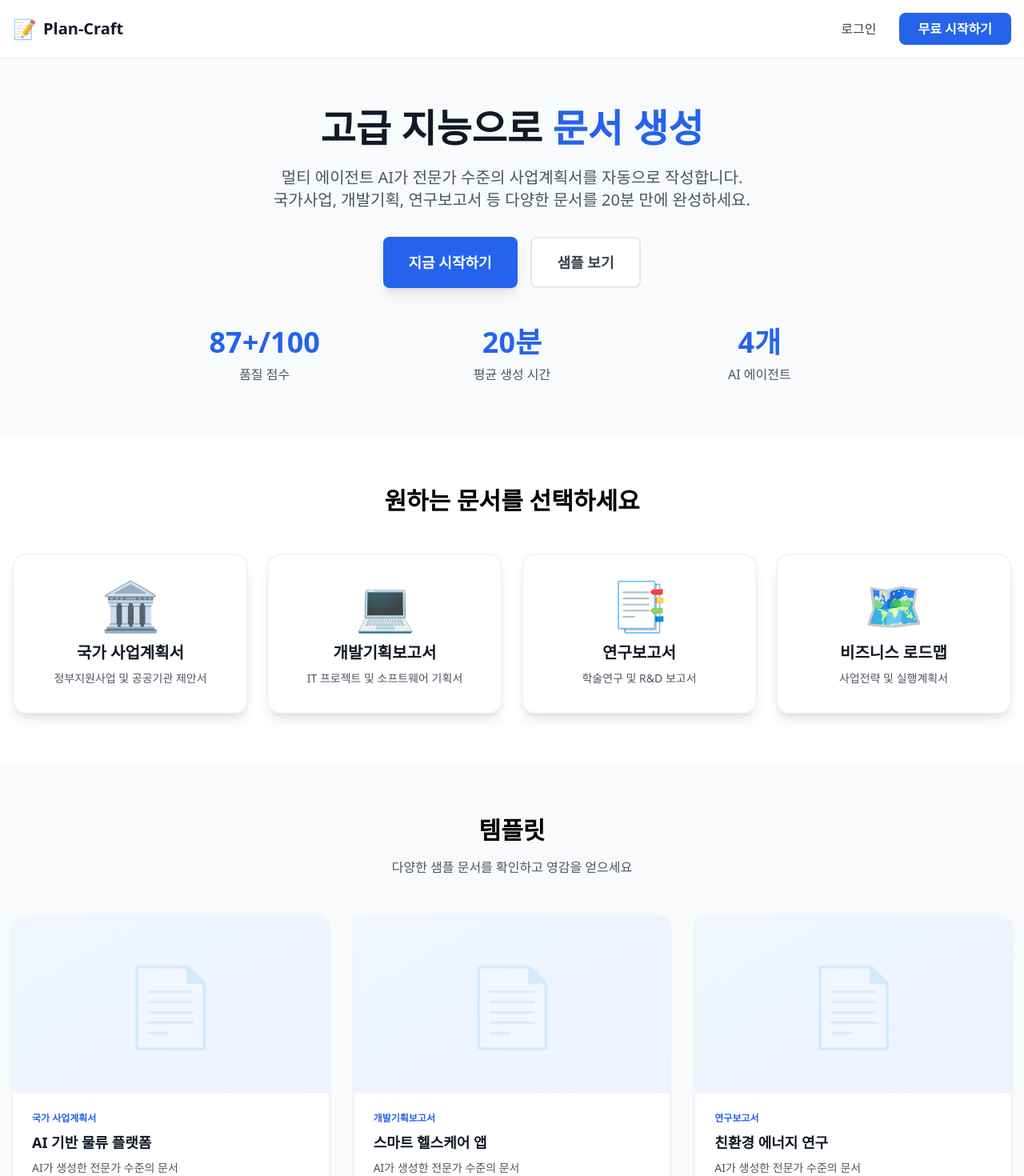
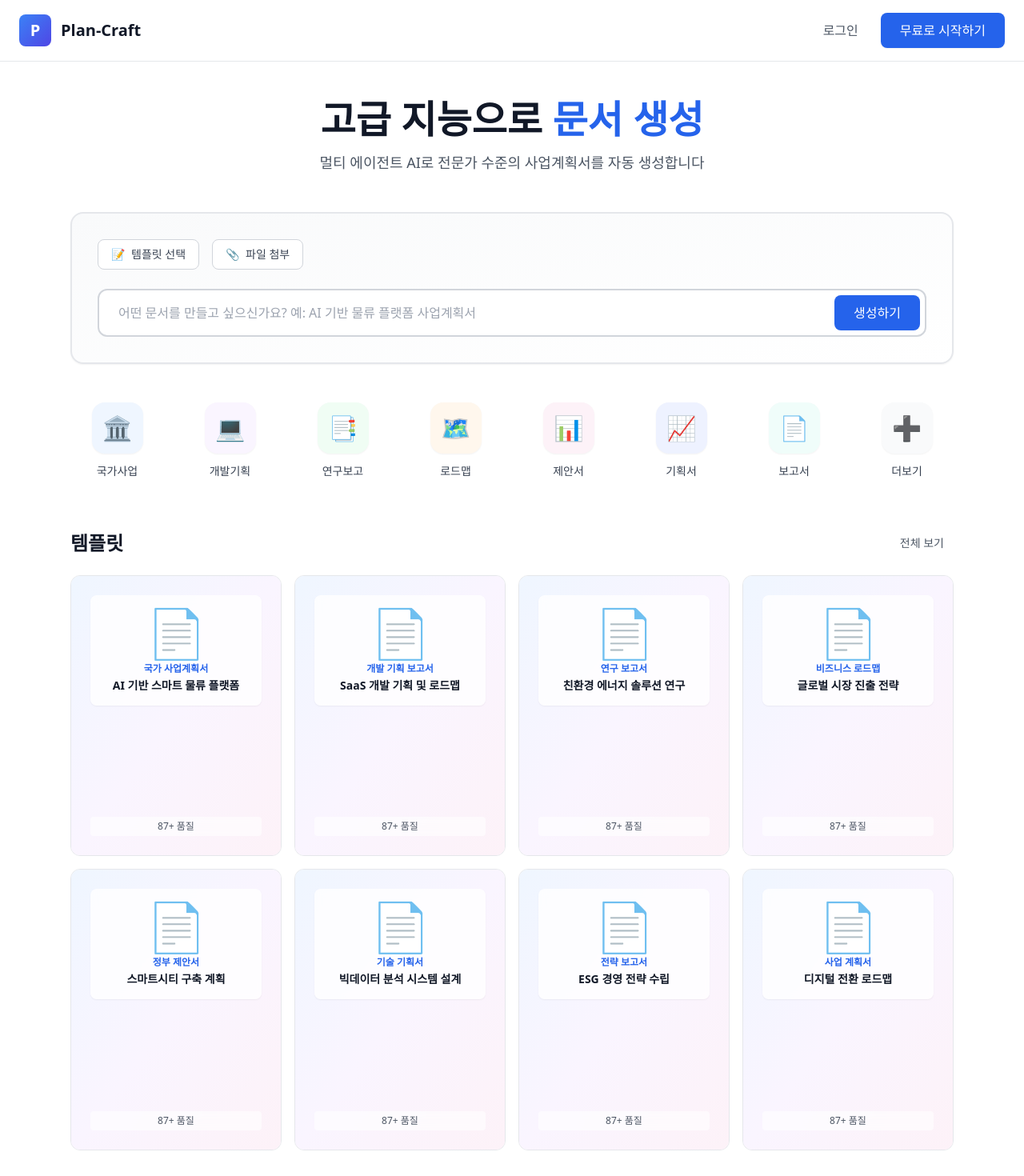
Before and after one commit to sungli01/plan-crft-MVP, a Next.js app in the folder plan-craft-web/: page / in a window 1280 px wide. Shown: the top 1470 px of the page at 80% size. Built offline with nearby package versions, Linux system fonts and the light colour scheme.

Commit message:
redesign: Complete Skywork-style homepage with search bar and document grid

```diff
--- a/plan-craft-web/app/page.tsx
+++ b/plan-craft-web/app/page.tsx
@@ -3,73 +3,80 @@
 import { useRouter } from 'next/navigation';
 import { useEffect, useState } from 'react';
 
-const DOCUMENT_CATEGORIES = [
+const DOCUMENT_TYPES = [
   {
     id: 'government',
     icon: '🏛️',
-    title: '국가 사업계획서',
-    description: '정부지원사업 및 공공기관 제안서',
-    color: 'from-blue-500 to-blue-600'
+    label: '국가사업',
+    color: 'from-blue-400 to-blue-600',
+    bg: 'bg-blue-50'
   },
   {
     id: 'development',
     icon: '💻',
-    title: '개발기획보고서',
-    description: 'IT 프로젝트 및 소프트웨어 기획서',
-    color: 'from-purple-500 to-purple-600'
+    label: '개발기획',
+    color: 'from-purple-400 to-purple-600',
+    bg: 'bg-purple-50'
   },
   {
     id: 'research',
     icon: '📑',
-    title: '연구보고서',
-    description: '학술연구 및 R&D 보고서',
-    color: 'from-green-500 to-green-600'
+    label: '연구보고',
+    color: 'from-green-400 to-green-600',
+    bg: 'bg-green-50'
   },
   {
     id: 'roadmap',
     icon: '🗺️',
-    title: '비즈니스 로드맵',
-    description: '사업전략 및 실행계획서',
-    color: 'from-orange-500 to-orange-600'
+    label: '로드맵',
+    color: 'from-orange-400 to-orange-600',
+    bg: 'bg-orange-50'
+  },
+  {
+    id: 'proposal',
+    icon: '📊',
+    label: '제안서',
+    color: 'from-pink-400 to-pink-600',
+    bg: 'bg-pink-50'
+  },
+  {
+    id: 'plan',
+    icon: '📈',
+    label: '기획서',
+    color: 'from-indigo-400 to-indigo-600',
+    bg: 'bg-indigo-50'
+  },
+  {
+    id: 'report',
+    icon: '📄',
+    label: '보고서',
+    color: 'from-teal-400 to-teal-600',
+    bg: 'bg-teal-50'
+  },
+  {
+    id: 'more',
+    icon: '➕',
+    label: '더보기',
+    color: 'from-gray-400 to-gray-600',
+    bg: 'bg-gray-50'
   }
 ];
 
-const SAMPLE_TEMPLATES = [
-  {
-    title: 'AI 기반 물류 플랫폼',
-    category: '국가 사업계획서',
-    image: 'https://via.placeholder.com/400x300/3b82f6/ffffff?text=Sample+1'
-  },
-  {
-    title: '스마트 헬스케어 앱',
-    category: '개발기획보고서',
-    image: 'https://via.placeholder.com/400x300/8b5cf6/ffffff?text=Sample+2'
-  },
-  {
-    title: '친환경 에너지 연구',
-    category: '연구보고서',
-    image: 'https://via.placeholder.com/400x300/10b981/ffffff?text=Sample+3'
-  },
-  {
-    title: '글로벌 진출 전략',
-    category: '비즈니스 로드맵',
-    image: 'https://via.placeholder.com/400x300/f59e0b/ffffff?text=Sample+4'
-  },
-  {
-    title: '스마트시티 구축계획',
-    category: '국가 사업계획서',
-    image: 'https://via.placeholder.com/400x300/3b82f6/ffffff?text=Sample+5'
-  },
-  {
-    title: 'SaaS 플랫폼 개발',
-    category: '개발기획보고서',
-    image: 'https://via.placeholder.com/400x300/8b5cf6/ffffff?text=Sample+6'
-  }
+const SAMPLE_DOCS = [
+  { title: 'AI 기반 스마트 물류 플랫폼', category: '국가 사업계획서' },
+  { title: 'SaaS 개발 기획 및 로드맵', category: '개발 기획 보고서' },
+  { title: '친환경 에너지 솔루션 연구', category: '연구 보고서' },
+  { title: '글로벌 시장 진출 전략', category: '비즈니스 로드맵' },
+  { title: '스마트시티 구축 계획', category: '정부 제안서' },
+  { title: '빅데이터 분석 시스템 설계', category: '기술 기획서' },
+  { title: 'ESG 경영 전략 수립', category: '전략 보고서' },
+  { title: '디지털 전환 로드맵', category: '사업 계획서' }
 ];
 
 export default function Home() {
   const router = useRouter();
   const [token, setToken] = useState<string | null>(null);
+  const [searchText, setSearchText] = useState('');
 
   useEffect(() => {
     const stored = localStorage.getItem('token');
@@ -81,150 +88,154 @@ export default function Home() {
   }, [router]);
 
   return (
-    <div className="min-h-screen bg-gray-50">
+    <div className="min-h-screen bg-white">
       {/* 헤더 */}
-      <header className="bg-white shadow-sm sticky top-0 z-50">
-        <div className="max-w-7xl mx-auto px-4 py-4 flex justify-between items-center">
-          <div className="flex items-center gap-2">
-            <div className="text-2xl">📝</div>
-            <h1 className="text-xl font-bold text-gray-900">Plan-Craft</h1>
+      <header className="border-b border-gray-200">
+        <div className="max-w-7xl mx-auto px-6 py-4 flex justify-between items-center">
+          <div className="flex items-center gap-3">
+            <div className="w-10 h-10 rounded-lg bg-gradient-to-br from-blue-500 to-indigo-600 flex items-center justify-center text-white text-xl font-bold">
+              P
             </div>
-          <div className="flex gap-3">
+            <span className="text-xl font-semibold text-gray-900">Plan-Craft</span>
+          </div>
+          <div className="flex items-center gap-3">
             <button
               onClick={() => router.push('/login')}
-              className="px-4 py-2 text-gray-700 hover:text-gray-900 font-medium"
+              className="px-4 py-2 text-gray-600 hover:text-gray-900 font-medium transition"
             >
               로그인
             </button>
             <button
               onClick={() => router.push('/register')}
-              className="px-6 py-2 bg-blue-600 text-white rounded-lg font-semibold hover:bg-blue-700 transition"
+              className="px-6 py-2.5 bg-blue-600 text-white rounded-lg font-medium hover:bg-blue-700 transition shadow-sm"
             >
-              무료 시작하기
+              무료로 시작하기
             </button>
           </div>
         </div>
       </header>
 
-      {/* 히어로 섹션 */}
-      <section className="max-w-7xl mx-auto px-4 py-16 text-center">
-        <h2 className="text-5xl font-bold text-gray-900 mb-6">
+      <div className="max-w-6xl mx-auto px-6 py-12">
+        {/* 메인 타이틀 */}
+        <div className="text-center mb-12">
+          <h1 className="text-5xl font-bold text-gray-900 mb-4">
             고급 지능으로 <span className="text-blue-600">문서 생성</span>
-        </h2>
-        <p className="text-xl text-gray-600 mb-8 max-w-3xl mx-auto">
-          멀티 에이전트 AI가 전문가 수준의 사업계획서를 자동으로 작성합니다.<br/>
-          국가사업, 개발기획, 연구보고서 등 다양한 문서를 20분 만에 완성하세요.
+          </h1>
+          <p className="text-lg text-gray-600">
+            멀티 에이전트 AI로 전문가 수준의 사업계획서를 자동 생성합니다
           </p>
+        </div>
 
-        <div className="flex gap-4 justify-center mb-12">
-          <button
-            onClick={() => router.push('/register')}
-            className="px-8 py-4 bg-blue-600 text-white text-lg rounded-lg font-semibold hover:bg-blue-700 transition shadow-lg"
-          >
-            지금 시작하기
+        {/* 검색/입력 영역 */}
+        <div className="mb-12">
+          <div className="bg-gradient-to-br from-gray-50 to-white rounded-2xl border-2 border-gray-200 p-8 shadow-sm">
+            <div className="flex items-center gap-4 mb-6">
+              <button className="px-4 py-2 bg-white rounded-lg border border-gray-300 text-sm font-medium text-gray-700 hover:bg-gray-50 transition flex items-center gap-2">
+                <span>📝</span>
+                <span>템플릿 선택</span>
               </button>
-          <button
-            onClick={() => {
-              document.getElementById('samples')?.scrollIntoView({ behavior: 'smooth' });
-            }}
-            className="px-8 py-4 bg-white text-gray-700 text-lg rounded-lg font-semibold hover:bg-gray-50 transition border-2 border-gray-200"
-          >
-            샘플 보기
+              <button className="px-4 py-2 bg-white rounded-lg border border-gray-300 text-sm font-medium text-gray-700 hover:bg-gray-50 transition flex items-center gap-2">
+                <span>📎</span>
+                <span>파일 첨부</span>
               </button>
             </div>
 
-        {/* 통계 */}
-        <div className="grid md:grid-cols-3 gap-8 max-w-4xl mx-auto">
-          <div>
-            <div className="text-4xl font-bold text-blue-600 mb-2">87+/100</div>
-            <p className="text-gray-600">품질 점수</p>
-          </div>
-          <div>
-            <div className="text-4xl font-bold text-blue-600 mb-2">20분</div>
-            <p className="text-gray-600">평균 생성 시간</p>
-          </div>
-          <div>
-            <div className="text-4xl font-bold text-blue-600 mb-2">4개</div>
-            <p className="text-gray-600">AI 에이전트</p>
+            <div className="relative">
+              <input
+                type="text"
+                value={searchText}
+                onChange={(e) => setSearchText(e.target.value)}
+                placeholder="어떤 문서를 만들고 싶으신가요? 예: AI 기반 물류 플랫폼 사업계획서"
+                className="w-full px-6 py-4 pr-32 rounded-xl border-2 border-gray-300 focus:border-blue-500 focus:outline-none text-base placeholder-gray-400"
+                onKeyDown={(e) => {
+                  if (e.key === 'Enter' && searchText) {
+                    router.push('/register');
+                  }
+                }}
+              />
+              <button
+                onClick={() => router.push('/register')}
+                className="absolute right-2 top-1/2 -translate-y-1/2 px-6 py-2.5 bg-blue-600 text-white rounded-lg font-medium hover:bg-blue-700 transition"
+              >
+                생성하기
+              </button>
             </div>
           </div>
-      </section>
+        </div>
 
-      {/* 문서 카테고리 */}
-      <section className="bg-white py-16">
-        <div className="max-w-7xl mx-auto px-4">
-          <h3 className="text-3xl font-bold text-center mb-12">원하는 문서를 선택하세요</h3>
-          <div className="grid md:grid-cols-2 lg:grid-cols-4 gap-6">
-            {DOCUMENT_CATEGORIES.map((category) => (
+        {/* 문서 타입 아이콘들 */}
+        <div className="mb-16">
+          <div className="grid grid-cols-4 md:grid-cols-8 gap-6">
+            {DOCUMENT_TYPES.map((type) => (
               <button
-                key={category.id}
+                key={type.id}
                 onClick={() => router.push('/register')}
-                className="group relative overflow-hidden bg-white rounded-2xl shadow-lg hover:shadow-2xl transition-all duration-300 p-8 text-center border-2 border-gray-100 hover:border-transparent"
+                className="group flex flex-col items-center gap-3"
               >
-                <div className={`absolute inset-0 bg-gradient-to-br ${category.color} opacity-0 group-hover:opacity-10 transition-opacity`}></div>
-                <div className="relative">
-                  <div className="text-6xl mb-4">{category.icon}</div>
-                  <h4 className="text-xl font-bold text-gray-900 mb-2">{category.title}</h4>
-                  <p className="text-sm text-gray-600">{category.description}</p>
+                <div className={`w-16 h-16 rounded-2xl ${type.bg} flex items-center justify-center text-3xl transition-transform group-hover:scale-110 shadow-sm group-hover:shadow-md`}>
+                  {type.icon}
+                </div>
+                <span className="text-sm font-medium text-gray-700 text-center">
+                  {type.label}
+                </span>
+              </button>
+            ))}
+          </div>
+        </div>
+
+        {/* 템플릿 섹션 */}
+        <div>
+          <div className="flex justify-between items-center mb-6">
+            <h2 className="text-2xl font-bold text-gray-900">템플릿</h2>
+            <div className="flex gap-2">
+              <button className="px-3 py-1.5 text-sm text-gray-600 hover:text-gray-900 font-medium">
+                전체 보기
+              </button>
+            </div>
+          </div>
+
+          <div className="grid md:grid-cols-4 gap-4">
+            {SAMPLE_DOCS.map((doc, index) => (
+              <button
+                key={index}
+                onClick={() => router.push('/register')}
+                className="group bg-white rounded-xl border border-gray-200 hover:border-blue-300 hover:shadow-md transition overflow-hidden"
+              >
+                <div className="aspect-[3/4] bg-gradient-to-br from-blue-50 via-purple-50 to-pink-50 p-6 flex flex-col justify-between">
+                  <div className="bg-white/80 backdrop-blur-sm rounded-lg p-4 shadow-sm">
+                    <div className="text-6xl mb-2">📄</div>
+                    <div className="text-xs text-blue-600 font-semibold mb-1">
+                      {doc.category}
+                    </div>
+                    <div className="text-sm font-bold text-gray-900 leading-tight">
+                      {doc.title}
+                    </div>
+                  </div>
+                  <div className="text-xs text-gray-600 bg-white/60 backdrop-blur-sm rounded px-2 py-1">
+                    87+ 품질
+                  </div>
                 </div>
               </button>
             ))}
           </div>
         </div>
-      </section>
 
-      {/* 샘플 템플릿 */}
-      <section id="samples" className="py-16 bg-gray-50">
-        <div className="max-w-7xl mx-auto px-4">
-          <div className="text-center mb-12">
-            <h3 className="text-3xl font-bold mb-4">템플릿</h3>
-            <p className="text-gray-600">다양한 샘플 문서를 확인하고 영감을 얻으세요</p>
-          </div>
-
-          <div className="grid md:grid-cols-2 lg:grid-cols-3 gap-8">
-            {SAMPLE_TEMPLATES.map((template, index) => (
-              <div
-                key={index}
-                className="bg-white rounded-xl shadow-md hover:shadow-xl transition-shadow overflow-hidden cursor-pointer group"
-                onClick={() => router.push('/register')}
-              >
-                <div className="aspect-video bg-gradient-to-br from-blue-50 to-indigo-50 flex items-center justify-center">
-                  <div className="text-8xl opacity-20">📄</div>
-                </div>
-                <div className="p-6">
-                  <div className="text-xs text-blue-600 font-semibold mb-2">{template.category}</div>
-                  <h4 className="text-lg font-bold text-gray-900 mb-2 group-hover:text-blue-600 transition">
-                    {template.title}
-                  </h4>
-                  <p className="text-sm text-gray-600">
-                    AI가 생성한 전문가 수준의 문서
-                  </p>
-                </div>
-              </div>
-            ))}
-          </div>
-
-          <div className="text-center mt-12">
+        {/* CTA */}
+        <div className="mt-16 text-center">
           <button
             onClick={() => router.push('/register')}
-              className="px-8 py-4 bg-blue-600 text-white text-lg rounded-lg font-semibold hover:bg-blue-700 transition shadow-lg"
+            className="px-8 py-4 bg-gradient-to-r from-blue-600 to-indigo-600 text-white text-lg rounded-xl font-semibold hover:from-blue-700 hover:to-indigo-700 transition shadow-lg"
           >
-              지금 문서 만들기 →
+            지금 시작하기 →
           </button>
         </div>
       </div>
-      </section>
 
       {/* 푸터 */}
-      <footer className="bg-gray-900 text-white py-12">
-        <div className="max-w-7xl mx-auto px-4 text-center">
-          <div className="text-2xl font-bold mb-4">Plan-Craft v3.0</div>
-          <p className="text-gray-400 mb-6">
-            Claude Opus 4 기반 멀티 에이전트 문서 생성 시스템
-          </p>
-          <div className="text-sm text-gray-500">
-            © 2026 Plan-Craft. All rights reserved.
-          </div>
+      <footer className="border-t border-gray-200 mt-24 py-12">
+        <div className="max-w-6xl mx-auto px-6 text-center text-sm text-gray-500">
+          <div className="mb-2 font-semibold text-gray-900">Plan-Craft v3.0</div>
+          <p>Claude Opus 4 · 87+/100 품질 · 20분 생성</p>
         </div>
       </footer>
     </div>
```
Lines whose indentation alone changed are shown as unchanged.
